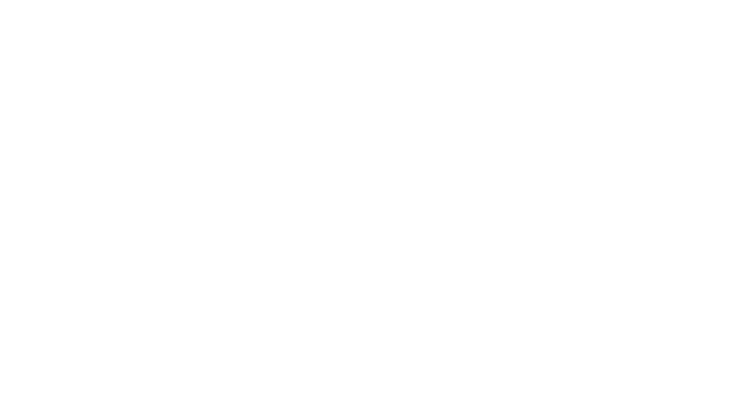
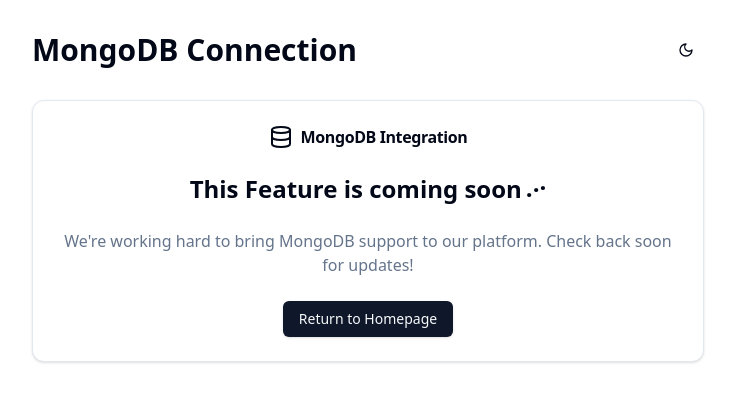
Before and after one commit to LuseBiswas/Database_AI_Agent, a React (Vite) app in the folder ai-agent-frontend/ai-agent-frontend/: page /mongodb in a window 1280 px wide. Before the commit this address had no page. Shown: the top 402 px of the page, without its empty margins (272-1007 px from the left). Built offline with nearby package versions, Linux system fonts and the light colour scheme.

Commit message:
MongoDBpage is Added

```diff
--- a/ai-agent-frontend/ai-agent-frontend/src/App.jsx
+++ b/ai-agent-frontend/ai-agent-frontend/src/App.jsx
@@ -4,6 +4,7 @@
 import { ThemeProvider } from "./components/ThemeProvider";
 import Homepage from "./Homepage";
 import PostgresDatabaseApp from "./components/databaseUI/PostgresDatabaseApp";
+import MongodbDatabaseApp from "./components/databaseUI/MongodbDatabaseApp";
 
 const App = () => {
   return (
@@ -12,6 +13,7 @@
         <Routes>
         <Route path="/" element={<Homepage />} />
           <Route path="/postgres" element={<PostgresDatabaseApp />} />
+          <Route path="/mongodb" element={<MongodbDatabaseApp />} />
           <Route path="/chatPostgres" element={<ChatBox />} />
         </Routes>
       </Router>
--- /dev/null
+++ b/ai-agent-frontend/ai-agent-frontend/src/components/databaseUI/MongodbDatabaseApp.jsx
@@ -0,0 +1,63 @@
+import React from 'react';
+import { useTheme } from '../ThemeProvider';
+import { Button } from '@/components/ui/button';
+import { Card, CardContent, CardHeader, CardTitle } from '@/components/ui/card';
+import { Sun, Moon, Database } from 'lucide-react';
+import { useNavigate } from 'react-router-dom';
+
+const MongodbDatabaseApp = () => {
+  const { theme, setTheme } = useTheme();
+  const navigate = useNavigate();
+
+  return (
+    <div className="min-h-screen p-8 bg-background">
+      <div className="max-w-2xl mx-auto">
+        <div className="flex justify-between items-center mb-8">
+          <h1 className="text-3xl font-bold text-foreground">MongoDB Connection</h1>
+          <Button
+            variant="ghost"
+            size="icon"
+            onClick={() => setTheme(theme === 'dark' ? 'light' : 'dark')}
+          >
+            {theme === 'dark' ? (
+              <Sun className="h-5 w-5" />
+            ) : (
+              <Moon className="h-5 w-5" />
+            )}
+          </Button>
+        </div>
+
+        <Card className="text-center">
+          <CardHeader>
+            <CardTitle className="flex items-center justify-center gap-2">
+              <Database className="h-6 w-6" />
+              MongoDB Integration
+            </CardTitle>
+          </CardHeader>
+          <CardContent className="space-y-6">
+            <div className="flex items-center justify-center text-2xl font-semibold">
+              This Feature is coming soon
+              <span className="inline-flex ml-1">
+                <span className="animate-bounce">.</span>
+                <span className="animate-bounce" style={{ animationDelay: '0.2s' }}>.</span>
+                <span className="animate-bounce" style={{ animationDelay: '0.4s' }}>.</span>
+              </span>
+            </div>
+            <p className="text-muted-foreground">
+              We're working hard to bring MongoDB support to our platform.
+              Check back soon for updates!
+            </p>
+            <Button
+              onClick={() => navigate('/')}
+              className="mt-4"
+            >
+              Return to Homepage
+            </Button>
+          </CardContent>
+        </Card>
+      </div>
+    </div>
+  );
+};
+
+export default MongodbDatabaseApp;
```
